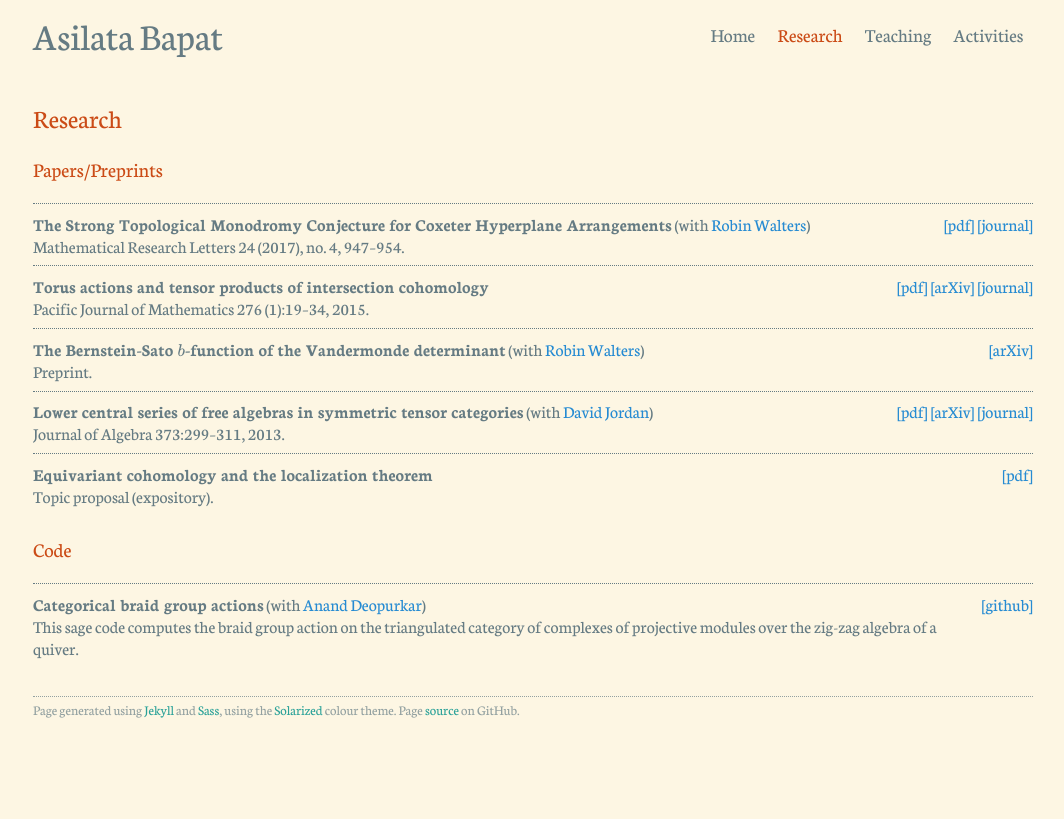
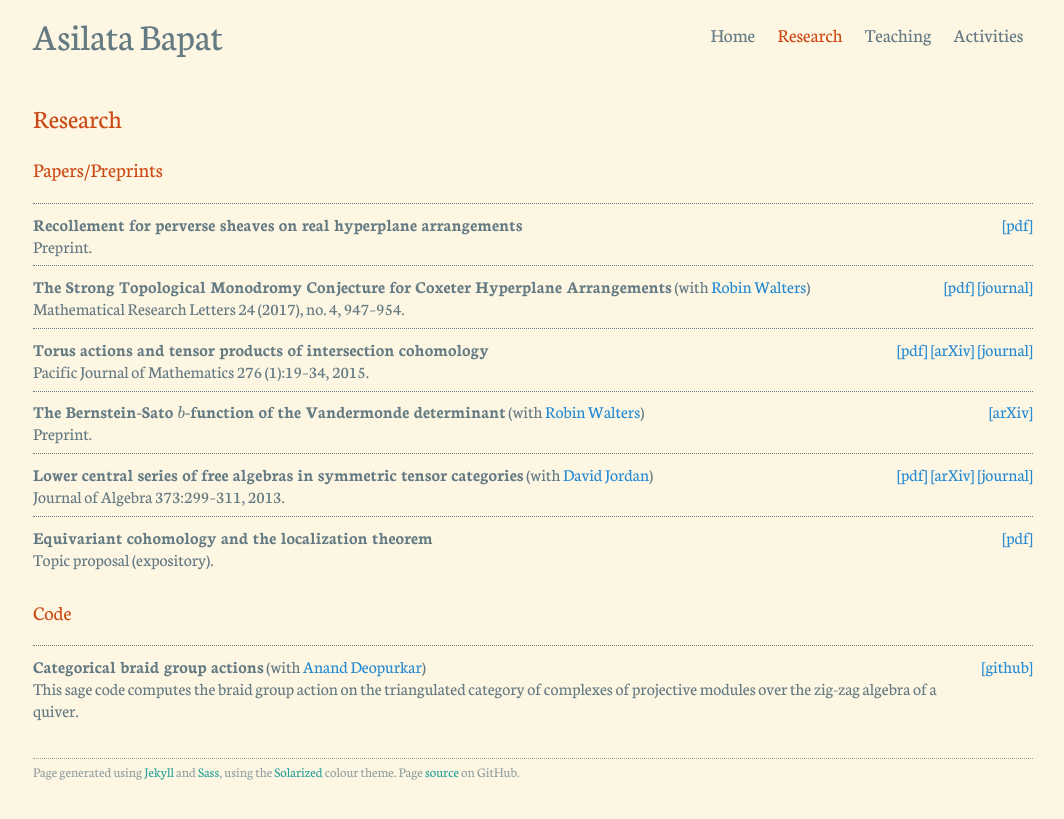
Before and after one commit to dongmouren0/dongmouren.github.io, a Jekyll site: the page built from research/index.md, in a window 1280 px wide. Shown: the top 819 px of the page, without its empty margins (107-1171 px from the left). Built offline with Jekyll 4.4.1, drawn with Linux system fonts in a browser that asks for light colours; formulas are drawn with MathJax 3.

Commit message:
Added new preprint.

```diff
--- a/_data/papers.yml
+++ b/_data/papers.yml
@@ -35,3 +35,9 @@
   date: 2011
   links:
     pdf: papers/topic-proposal.pdf
+
+- title: Recollement for perverse sheaves on real hyperplane arrangements
+  comment: Preprint
+  date: 2018
+  links:
+    pdf: papers/recollements-2018.pdf
```
Also changed, not shown: 1 other file.
